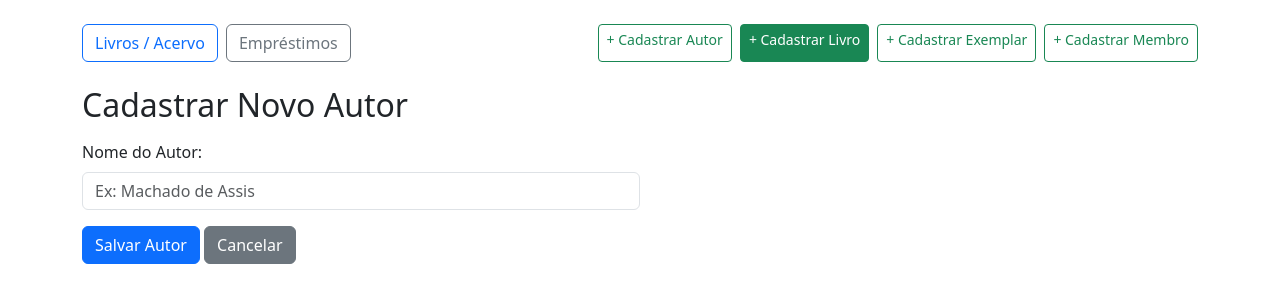
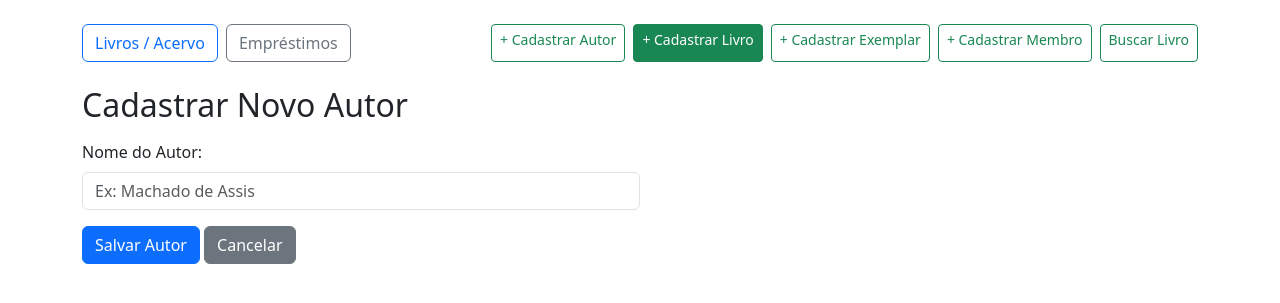
Before and after one commit to PedroDefanti/Full_Stack_Faculdade, a Django app: page /autor/novo/ in a window 1280 px wide. Shown: the top 303 px of the page. Run offline with Django 5.2, Linux system fonts and the light colour scheme.

Commit message:
feat:adição da nova url na base.html

```diff
--- a/provas/P1/Biblioteca-Acervo/templates/base.html
+++ b/provas/P1/Biblioteca-Acervo/templates/base.html
@@ -16,6 +16,8 @@
             <a href="{% url 'cadastrar_livro' %}" class="btn btn-sm btn-success">+ Cadastrar Livro</a>
             <a href="{% url 'cadastrar_exemplar' %}" class="btn btn-sm btn-outline-success">+ Cadastrar Exemplar</a>
             <a href="{% url 'cadastrar_membro' %}" class="btn btn-sm btn-outline-success">+ Cadastrar Membro</a>
+            <a href="{% url 'buscar_livro' %}" class="btn btn-sm btn-outline-success">Buscar Livro</a>
+
         </div>
     </nav>
 
```
